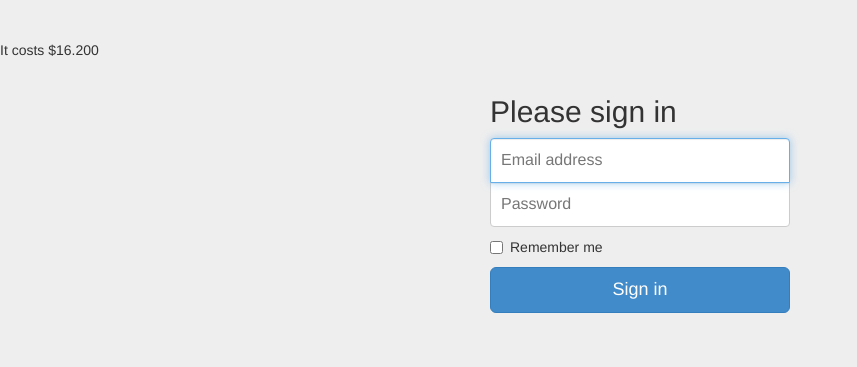
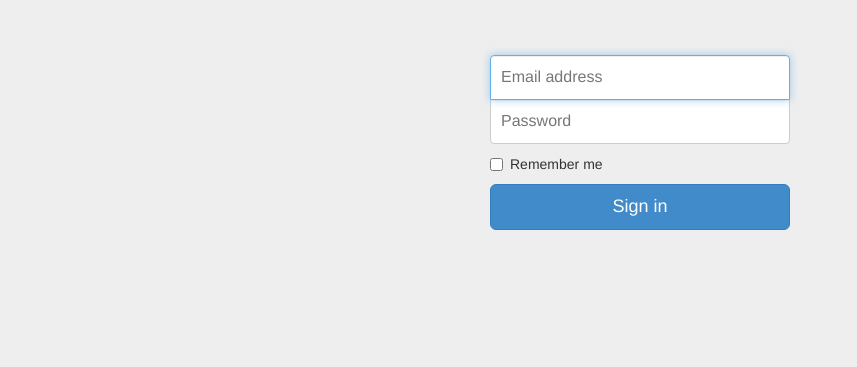
Before and after one commit to jwdcode/adrenture-repo, a CodeIgniter app: page / in a window 1280 px wide. Shown: the top 367 px of the page, without its empty margins (0-857 px from the left). Run offline with CodeIgniter, Linux system fonts and the light colour scheme.

Commit message:
html edit

```diff
--- a/codeigniter/application/views/welcome_message.php
+++ b/codeigniter/application/views/welcome_message.php
@@ -27,15 +27,9 @@
   </head>
 
   <body>
-      <?php
-      $price = 9; $tax = .8;
-      printf('It costs $%.3f', $price * (1 + $tax));
-      ?>
-
     <div class="container">
 
       <form class="form-signin" role="form">
-        <h2 class="form-signin-heading">Please sign in</h2>
         <input type="email" class="form-control" placeholder="Email address" required autofocus>
         <input type="password" class="form-control" placeholder="Password" required>
         <div class="checkbox">
```
